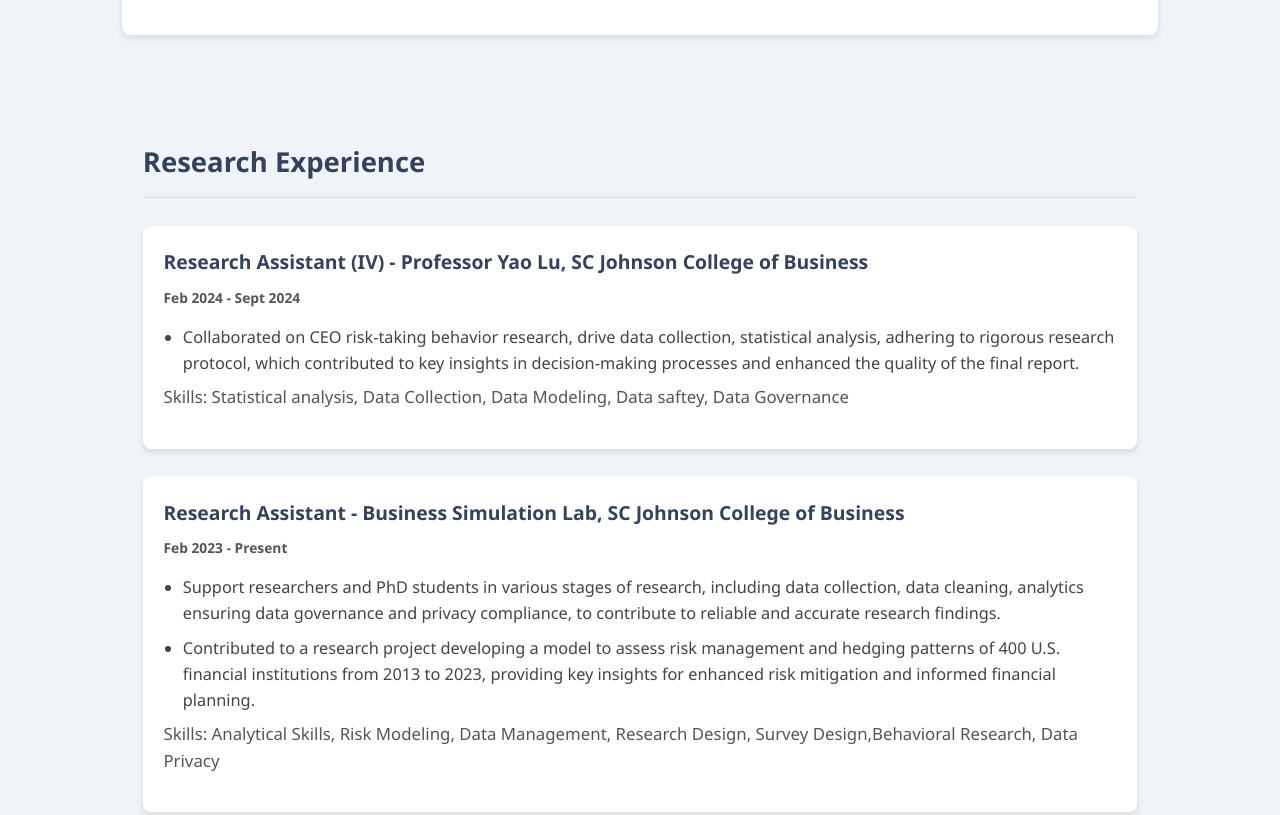
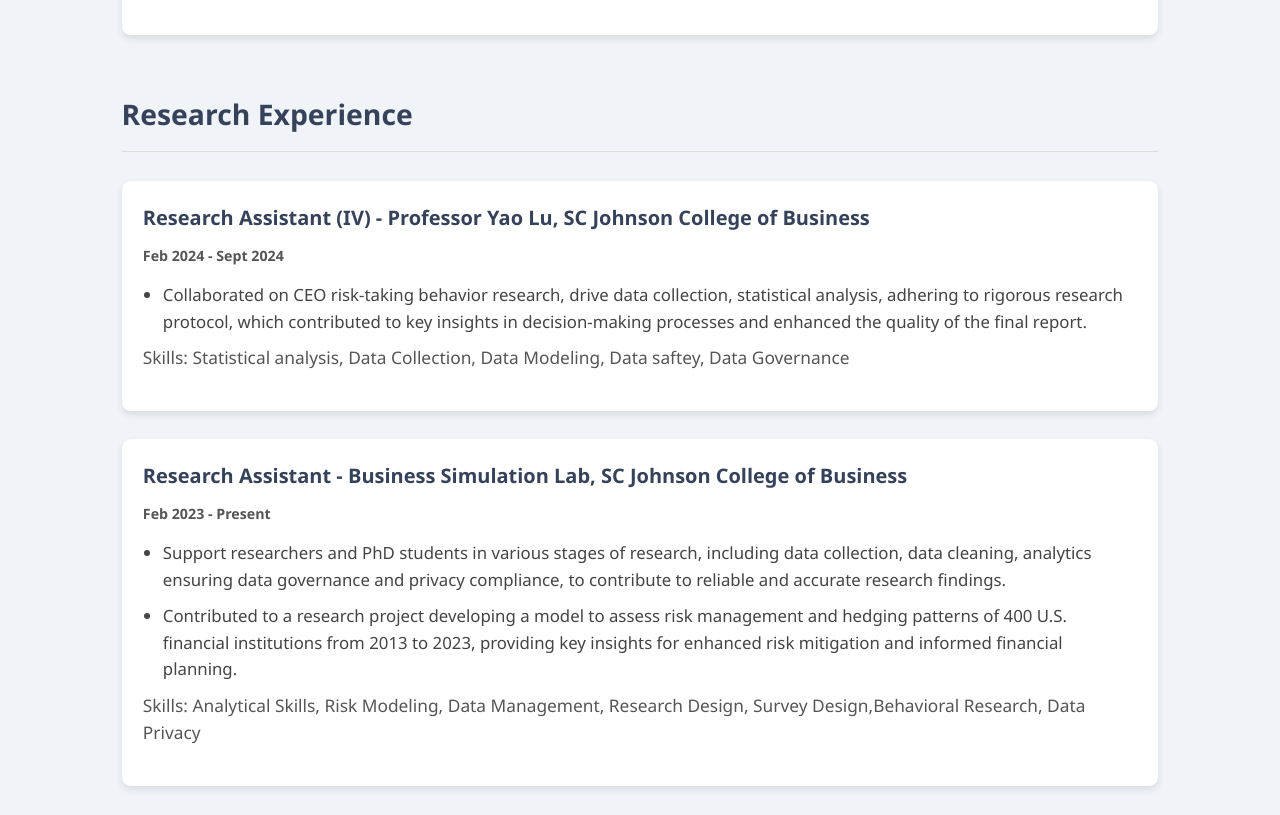
Before and after one commit to Aaradhyaa717/Aaradhyaa717, a plain HTML site: page experience.html in a window 1280 px wide. Shown: the part 1209-2024 px from the top of the page. Drawn offline with Linux system fonts and the light colour scheme.

Commit message:
Update experience.html

```diff
--- a/experience.html
+++ b/experience.html
@@ -67,7 +67,7 @@
       </article>
 
     </section>
-    <section class="experience-section">
+
       <h2>Research Experience</h2>
 
       <article class="experience">
```
